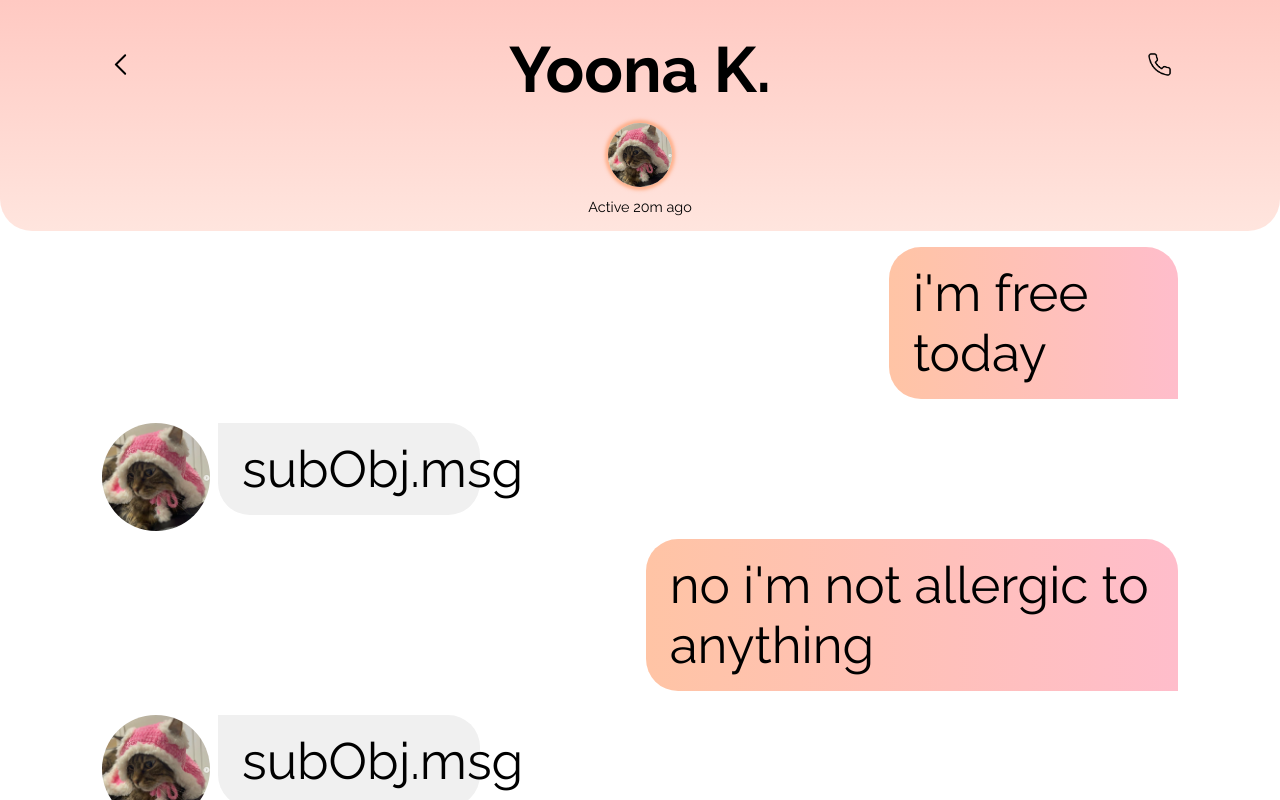
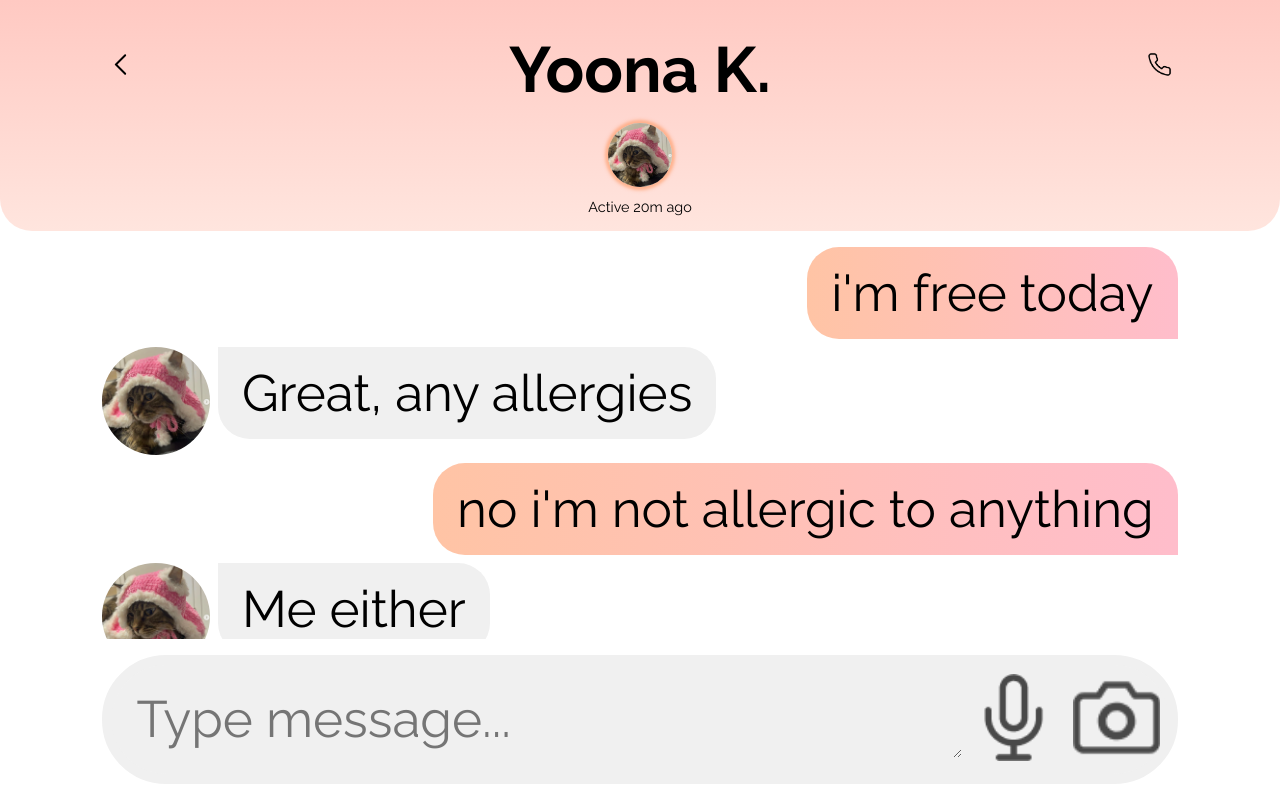
Before and after one commit to anotruong/pear, a React (Create React App) app in the folder client/: page / in a window 1280 px wide. Built offline with nearby package versions, Linux system fonts and the light colour scheme; grey boxes are pictures that could not be loaded.

Commit message:
more changes to chat

```diff
--- a/client/src/components/sentMessages.js
+++ b/client/src/components/sentMessages.js
@@ -34,19 +34,34 @@ const SentMessages = () => {
   // tempID from mockData
   const convoId = 'alksdf';
 
-  const userId = '001'
+  const accId = '001'
+  const inviteeId = '004' //Need to figure out how to retrieve this information
   const convo = mockData.convo;
-  const displayConvo = convo[convoId].map(subObj => {
-    if (userId !== subObj.userId) {
+  const displayConvo = convo[convoId].map((subObj, idx) => {
+    // console.log(convo[convoId][idx].userId)
+    if (accId !== subObj.userId) {
+      if (accId !== convo[convoId][idx-1].userId) {
+        return (
+          <div className='response-container'>
+            <img src='blank'  className='icon-container'/>
+            <div className='chatBubble-container'>
+              <div className='chatBubble'>
+                {subObj.msg}
+              </div>
+            </div>
+          </div> )
+      } else {
         return (
           <div className='response-container'>
             <img src={tempPic} className='icon-container'/>
             <div className='chatBubble-container'>
               <div className='chatBubble'>
-            subObj.msg
+                {subObj.msg}
               </div>
             </div>
           </div> )
+      }
+
     } else {
       return (
       <div className='sender-container'>
--- a/client/src/mock-data.json
+++ b/client/src/mock-data.json
@@ -223,19 +223,19 @@
         "messages": [
           {
             "date": "2023-12-07T19:04:26.231Z",
-            "message": "Great, any allergies"
+            "msg": "Great, any allergies"
           },
           {
             "date": "2023-12-07T19:05:10.128Z",
-            "message": "Me either"
+            "msg": "Me either"
           },
           {
             "date": "2023-12-07T19:05:14.128Z",
-            "message": "I love eating everything"
+            "msg": "I love eating everything"
           },
           {
             "date": "2023-12-07T19:06:04.655Z",
-            "message": "see you tomorrow"
+            "msg": "see you tomorrow"
           }
         ]
       }
@@ -248,7 +248,7 @@
       },
       {
         "date": "2023-12-07T19:04:26.231Z",
-        "message": "Great, any allergies",
+        "msg": "Great, any allergies",
         "userId": "004"
       },
       {
@@ -258,12 +258,12 @@
       },
       {
         "date": "2023-12-07T19:05:10.128Z",
-        "message": "Me either",
+        "msg": "Me either",
         "userId": "004"
       },
       {
         "date": "2023-12-07T19:05:14.128Z",
-        "message": "I love eating everything",
+        "msg": "I love eating everything",
         "userId": "004"
       },
       {
@@ -273,8 +273,13 @@
       },
       {
         "date": "2023-12-07T19:06:04.655Z",
-        "message": "see you tomorrow",
+        "msg": "see you tomorrow",
         "userId": "004"
+      },
+      {
+        "date": "2023-12-07T19:05:24.655Z",
+        "msg": "The greatest thing about this is that even if the conversation is poor, the food will be super delicious. So don't be freaked out if you never meet up with randos before.",
+        "userId": "001"
       }
     ]
   }
--- a/client/src/pages/chat/chat.css
+++ b/client/src/pages/chat/chat.css
@@ -174,6 +174,7 @@ button#phoneBtn {
   flex: 1 1 auto;
   padding: 1rem 8vw;
   max-width: -webkit-fill-available;
+  overflow: scroll;
 }
 
 .response-container {
@@ -205,10 +206,13 @@ button#phoneBtn {
   margin-bottom: 0.5rem;
 }
 
-.sender-container .chatBubble-container {
+/* .sender-container */
+.chatBubble-container {
   display: flex;
   flex-direction: column;
   align-items: flex-end;
+  max-width: 85%;
+
 }
 
 .sender-container .chatBubble {
@@ -222,8 +226,8 @@ button#phoneBtn {
 }
 
 .chatBubble {
-  margin-bottom: 1rem;
-  max-width: 65%;
+  /* margin-bottom: 1rem; */
+  /* max-width: 85%; */
   padding: 1rem 1.5rem;
   text-align: left;
   font-size: 4vw;
```
Lines whose indentation alone changed are shown as unchanged.
